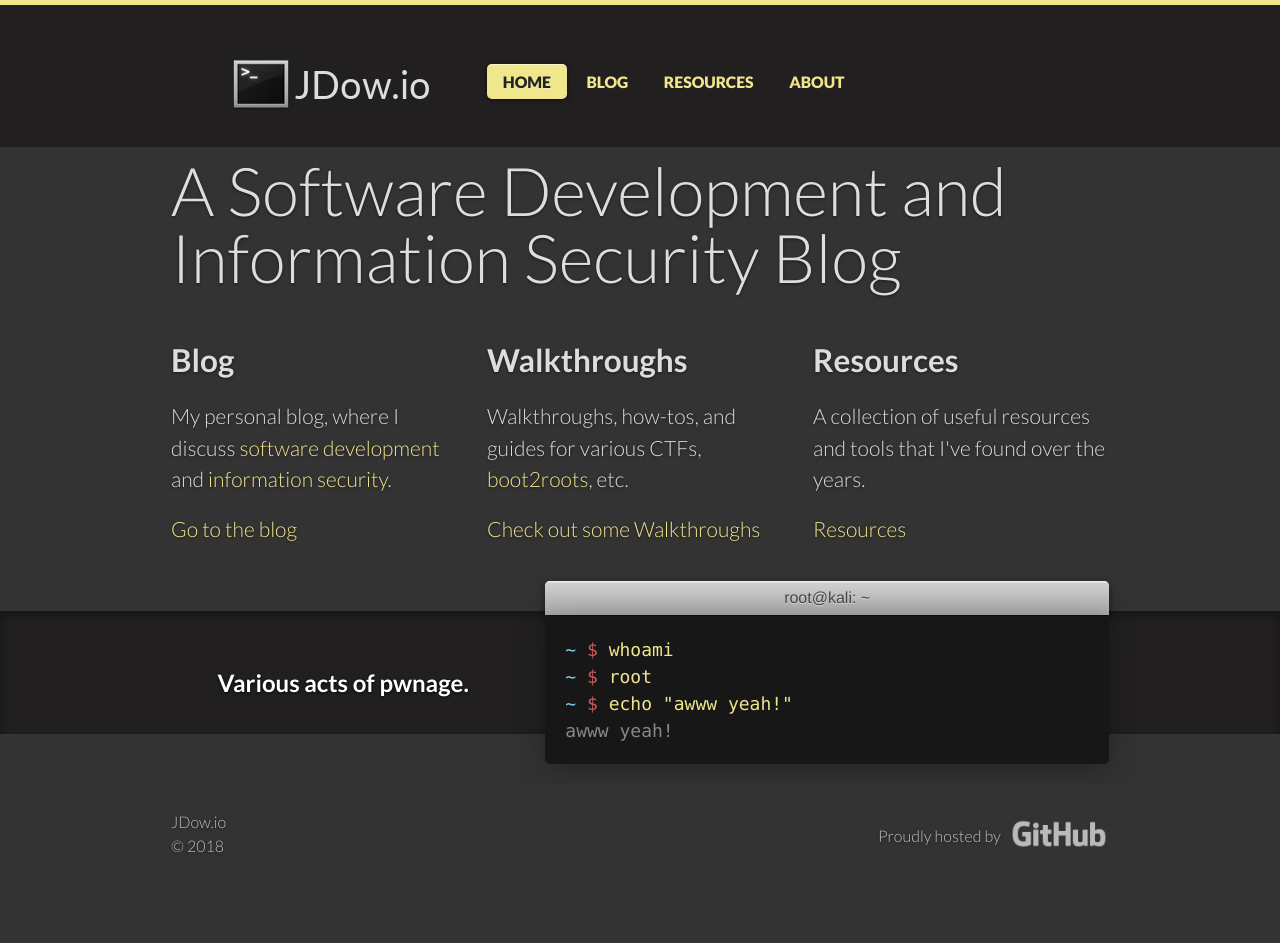
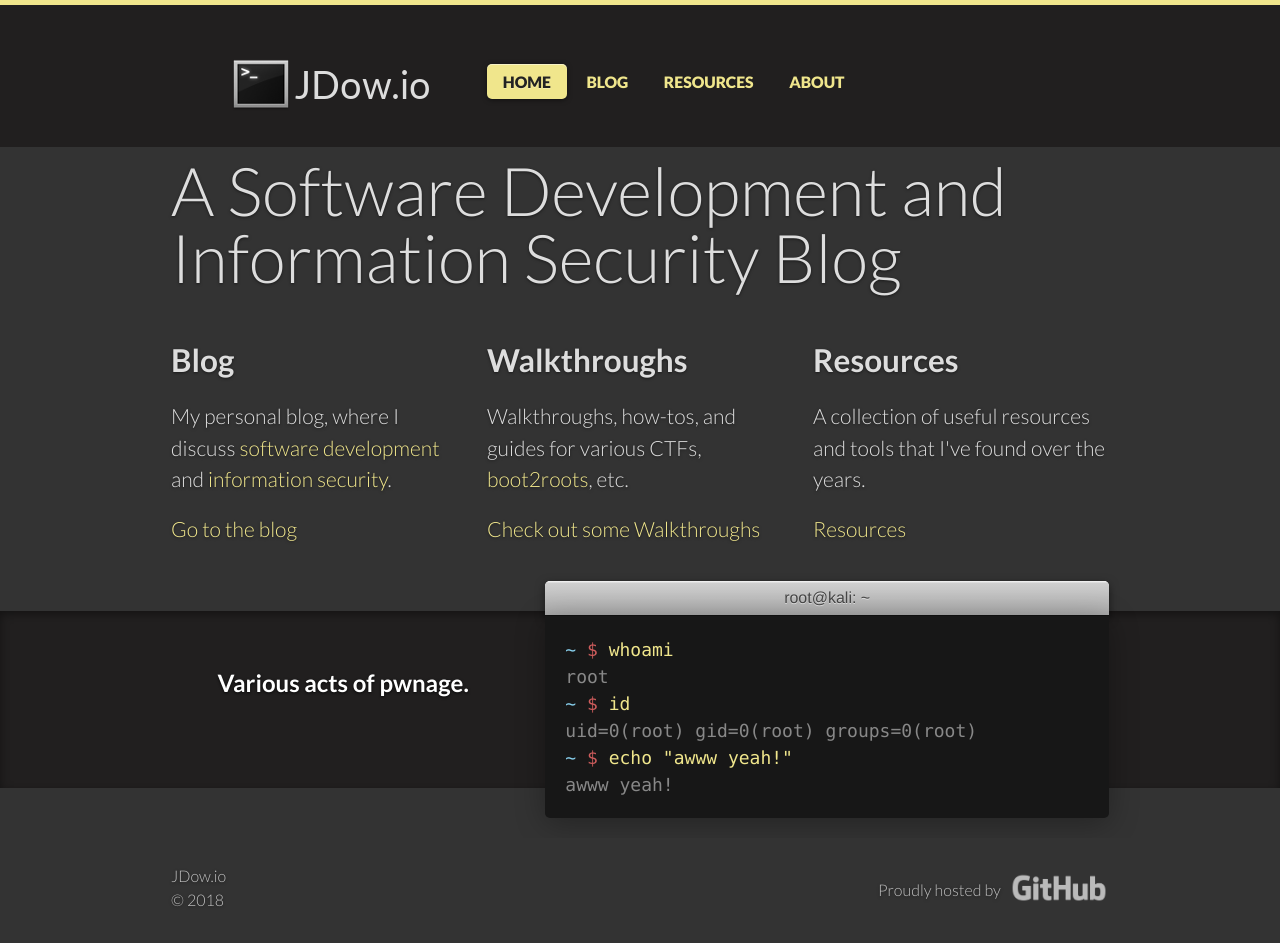
Before and after one commit to crypticterminal/dow-j.github.io, a Jekyll site: the page built from index.html, in a window 1280 px wide. Built offline with Jekyll 4.4.1, drawn with Linux system fonts in a browser that asks for light colours; comment, search, counter and statistics services are not loaded; before the commit the page ends 900 px from its top, so only the background shows below that.

Commit message:
Slight adjustments to terminal

```diff
--- a/index.html
+++ b/index.html
@@ -49,9 +49,15 @@ overview: true
           <span class="command">whoami</span>
         </p>
         <p class="line">
+          <span class="output">root</span>
+        </p>
+        <p class="line">
           <span class="path">~</span>
           <span class="prompt">$</span>
-          <span class="command">root</span>
+          <span class="command">id</span>
+        </p>
+        <p class="line">
+          <span class="output">uid=0(root) gid=0(root) groups=0(root)</span>
         </p>
         <p class="line">
           <span class="path">~</span>
```
